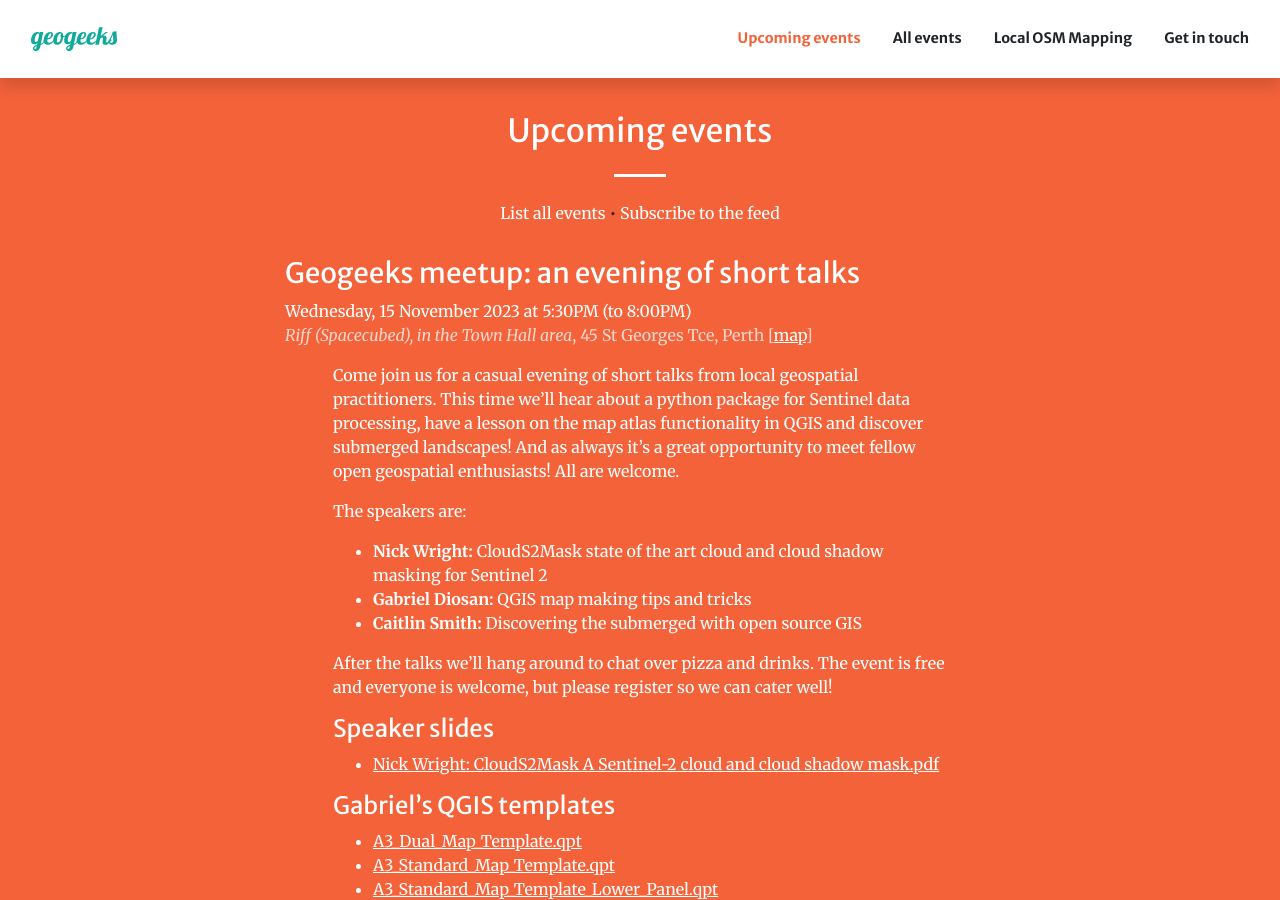
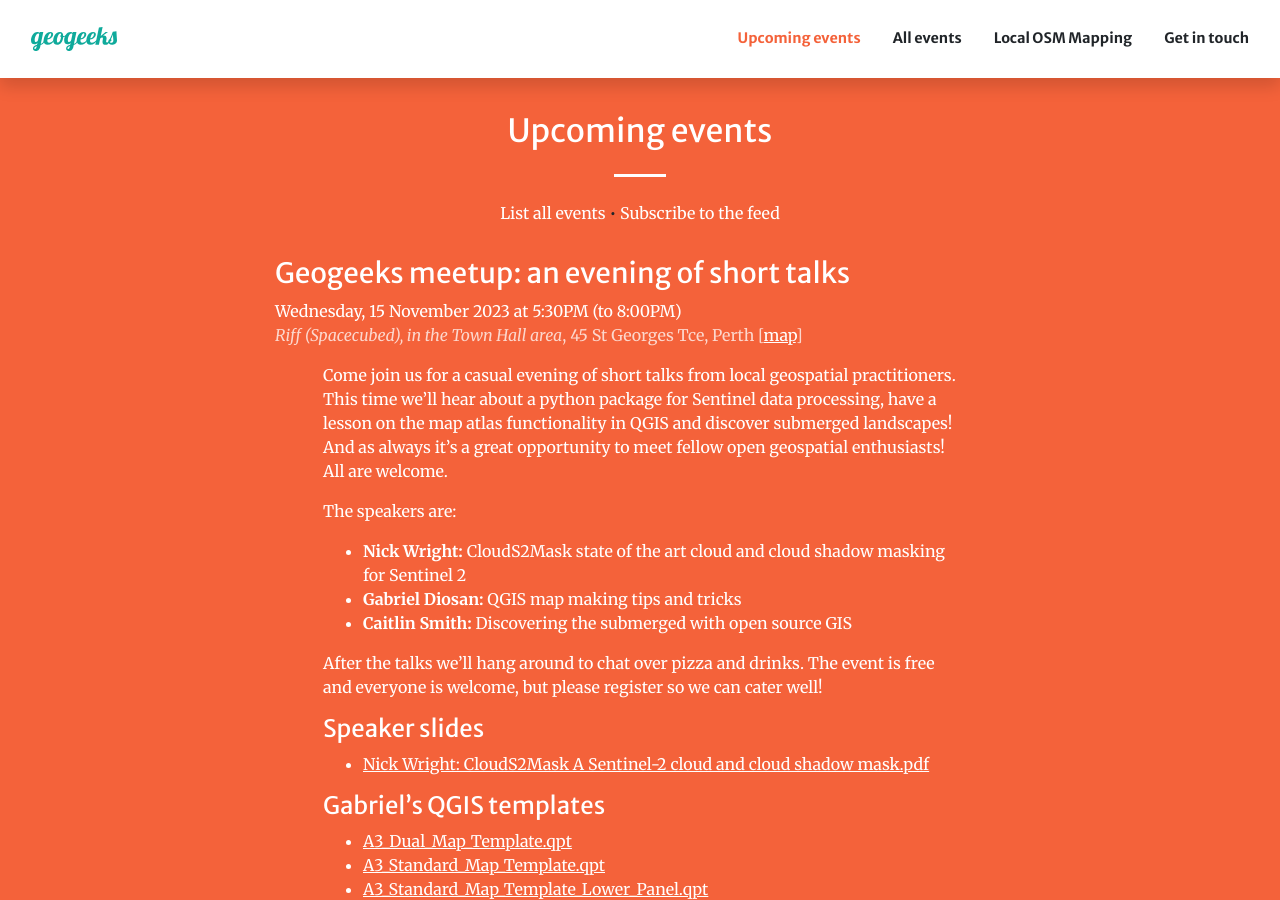
Before and after one commit to geogeeks-au/geogeeks-au.github.io, a Jekyll site: the page built from index.md, in a window 1280 px wide and 900 px high, scrolled down 916 px. Built offline with Jekyll 4.4.1, drawn with Linux system fonts in a browser that asks for light colours; comment, search, counter and statistics services are not loaded.

Commit message:
Switch to "phone-mode" less aggressively, and use containers nicely

```diff
--- a/_layouts/home.html
+++ b/_layouts/home.html
@@ -60,7 +60,7 @@
 <!-- Upcoming events -->
 {% capture events %}
   <section class="page-section bg-primary" id="events">
-    <div class="container">
+    <div class="container-md">
       <div class="row justify-content-center">
           <div class="col-lg-8 text-center">
               <h2 class="text-white mt-8">Upcoming events</h2>
@@ -68,7 +68,6 @@
           </div>
       </div>
 
-      <div class="container">
       <p class="text-center">
         <a href="/events.html" class="text-white">List all events</a>
         •
@@ -112,7 +111,6 @@
         </div>
       {% endif %}
     </div>
-    </div>
   </section>
 {% endcapture %}
 
@@ -124,7 +122,7 @@
 {%endcapture%}
 
     <!-- Navigation -->
-    <nav class="navbar navbar-expand-lg navbar-light fixed-top py-3" id="mainNav">
+    <nav class="navbar navbar-expand-md navbar-light fixed-top py-3" id="mainNav">
       <div class="container-fluid">
         <a class="navbar-brand js-scroll-trigger" href="/"><span>Geogeeks</span></a>
         <button
--- a/_layouts/plain.html
+++ b/_layouts/plain.html
@@ -2,7 +2,8 @@
 layout: base
 ---
     <header>
-        <nav class="navbar navbar-expand-lg navbar-light bg-light">
+        <nav class="navbar navbar-expand-md navbar-light bg-light">
+            <div class="container-md">
                 <a class="navbar-brand" href="/"><span>Geogeeks</span></a>
                 <button class="navbar-toggler" type="button"
                         data-toggle="collapse" data-target="#navbarSupportedContent" aria-controls="navbarSupportedContent" aria-expanded="false" aria-label="Toggle navigation">
@@ -30,9 +31,10 @@
                         <input type="submit" value="Go" class="btn btn-outline-secondary my-2 my-sm-0" />
                     </form>
                 </div>
+            </div>
         </nav>
     </header>
-    <main class="container flex-shrink-0 mt-4">
+    <main class="container-md flex-shrink-0 mt-4">
             <h2>{{ page.title }}</h2>
             {{ content }}
     </main>
```
Also changed, not shown: assets/css/creativeTheme.css. Lines whose indentation alone changed are shown as unchanged.
